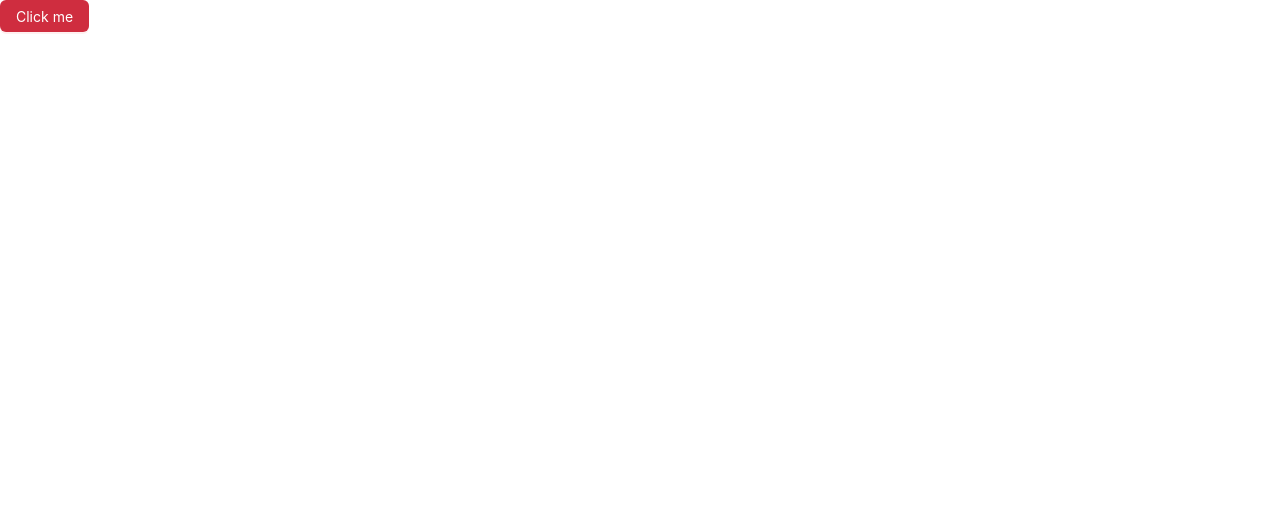
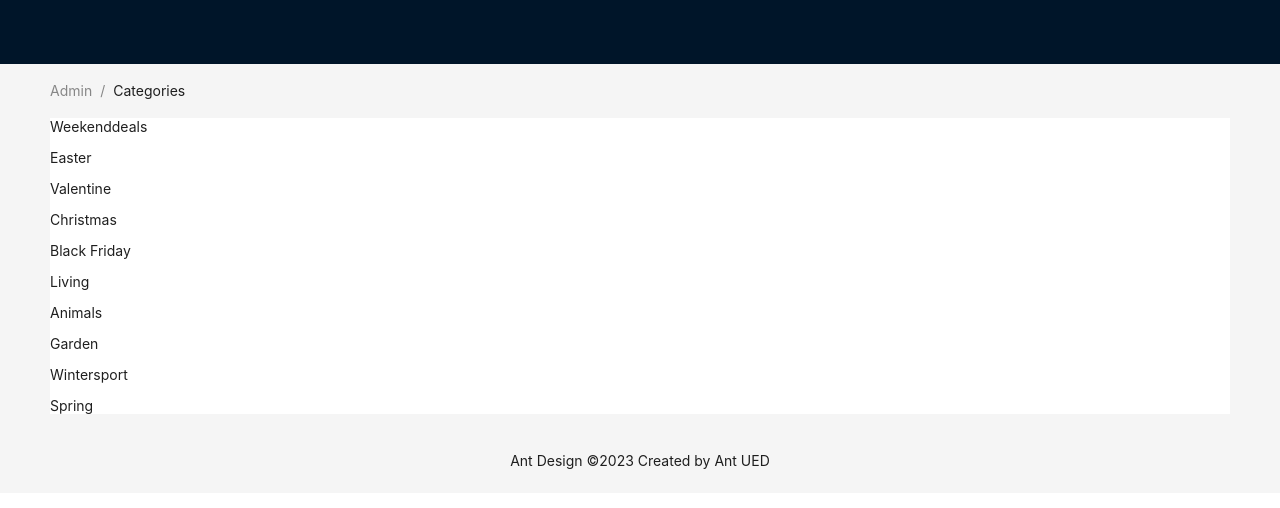
Before and after one commit to nhowley/we-publish-challenge, a React (Create React App) app: page / in a window 1280 px wide. Shown: the top 508 px of the page. Built offline with nearby package versions, Linux system fonts and the light colour scheme.

Commit message:
feat: create category grid component

```diff
--- a/src/App.tsx
+++ b/src/App.tsx
@@ -1,16 +1,26 @@
-import { Button, ConfigProvider } from 'antd'
 import React from 'react'
+import { Breadcrumb, Layout } from 'antd'
+import Categories from './categories.json'
+import { CategoryGrid } from './components/CategoryGrid'
 
-const App: React.FC = () => (
-  <ConfigProvider
-    theme={{
-      token: {
-        colorPrimary: '#CF2D3F'
-      }
-    }}
-  >
-    <Button type='primary'>Click me</Button>
-  </ConfigProvider>
-)
+const { Header, Content, Footer } = Layout
+
+const App: React.FC = () => {
+  return (
+    <Layout className="layout">
+      <Header style={{ display: 'flex', alignItems: 'center' }}>
+        <div className="demo-logo" />
+      </Header>
+      <Content style={{ padding: '0 50px' }}>
+        <Breadcrumb style={{ margin: '16px 0' }}>
+          <Breadcrumb.Item>Admin</Breadcrumb.Item>
+          <Breadcrumb.Item>Categories</Breadcrumb.Item>
+        </Breadcrumb>
+        <CategoryGrid categories={Categories}/>
+      </Content>
+      <Footer style={{ textAlign: 'center' }}>Ant Design ©2023 Created by Ant UED</Footer>
+    </Layout>
+  )
+}
 
 export default App
--- /dev/null
+++ b/src/components/CategoryGrid.tsx
@@ -0,0 +1,22 @@
+import type { FC } from 'react'
+import { theme } from 'antd'
+
+interface Props {
+  categories: any[]
+}
+
+export const CategoryGrid: FC<Props> = ({
+  categories
+}) => {
+  const {
+    token: { colorBgContainer }
+  } = theme.useToken()
+
+  return (
+      <div className="site-layout-content" style={{ background: colorBgContainer }}>
+        {categories.map(({ name }, index) => (
+          <p key={index}>{name}</p>
+        ))}
+      </div>
+  )
+}
```
Also changed, not shown: .eslintrc.json, src/categories.json (renamed from public/categories.json).
